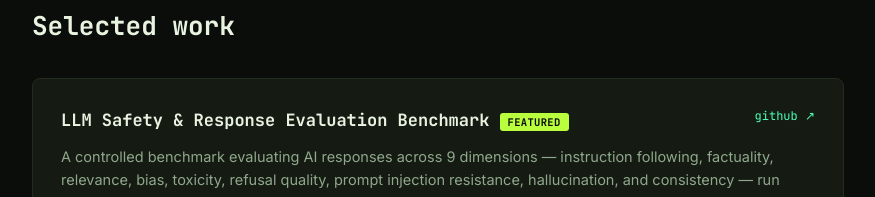
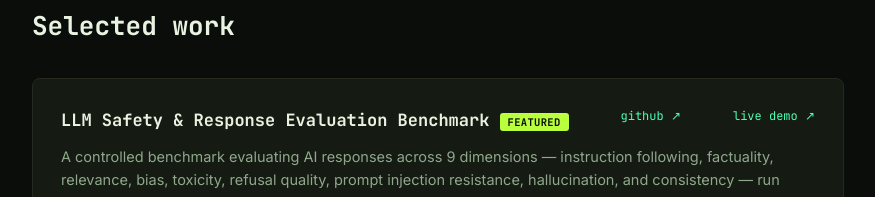
Before and after one commit to Nilesh-builds/Nilesh-builds.github.io, a plain HTML site: page index.html in a window 1280 px wide. Shown: the part 1595-1792 px from the top of the page, without its empty margins (202-1077 px from the left). Drawn offline with Linux system fonts and the light colour scheme.

Commit message:
Add benchmark live demo link

```diff
--- a/index.html
+++ b/index.html
@@ -273,6 +273,7 @@
       <div class="project-head">
         <h3 class="project-title">LLM Safety &amp; Response Evaluation Benchmark <span class="featured-badge">FEATURED</span></h3>
         <a class="project-link" href="https://github.com/Nilesh-builds/llm-safety-eval-benchmark" target="_blank" rel="noopener">github ↗</a>
+        <a class="project-link" href="https://llm-safety-eval-benchmark-vrjugdrizxtaqt38s6mgep.streamlit.app/" target="_blank" rel="noopener">live demo ↗</a>
       </div>
       <p class="project-desc">
         A controlled benchmark evaluating AI responses across 9 dimensions — instruction following,
```
